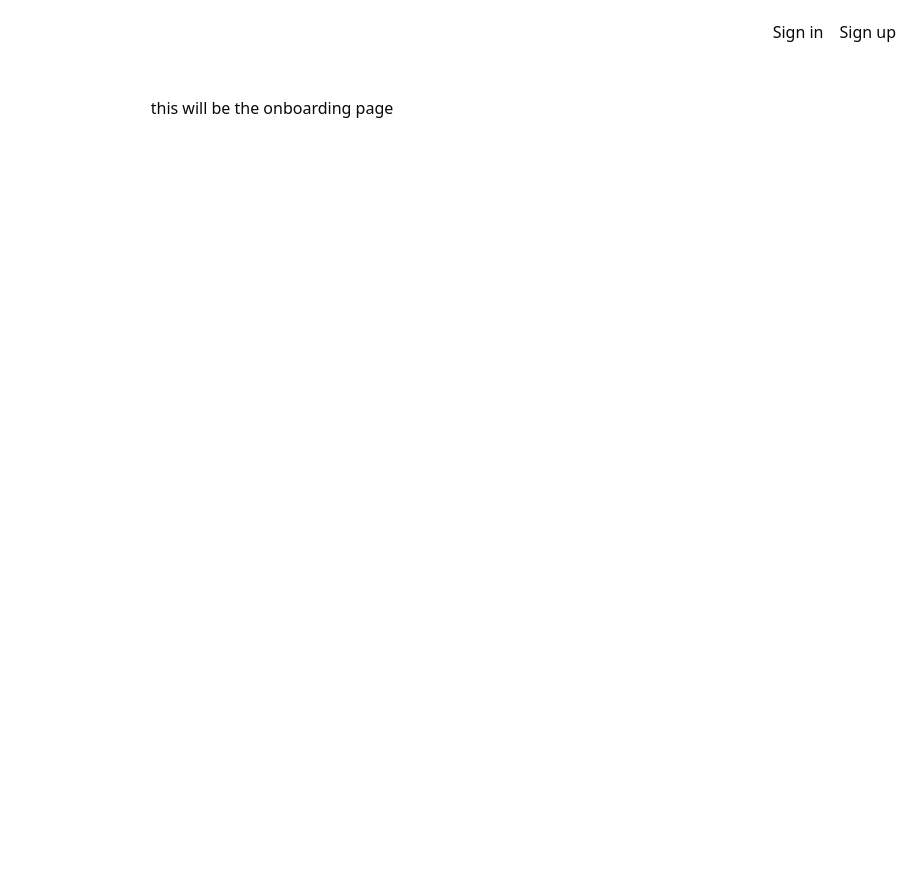
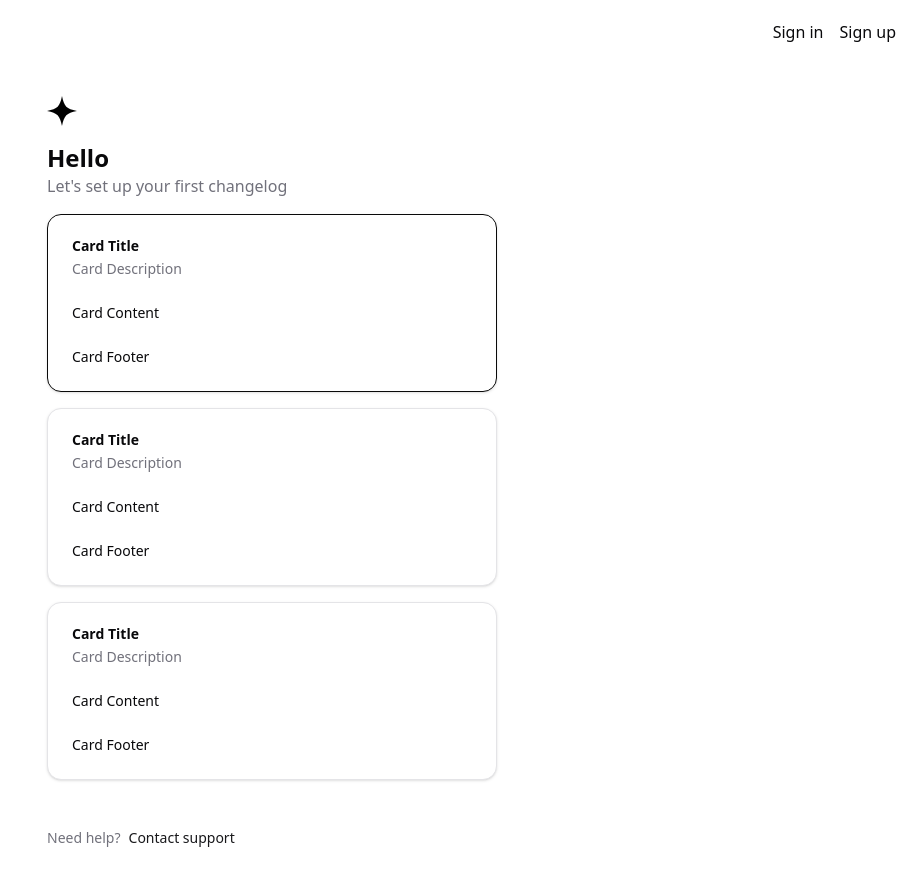
Before and after one commit to tejasvajaitly/nebula, a Next.js app: page /onboarding in a window 1280 px wide. Shown: the whole page, without its empty margins (368-1280 px from the left). Before the commit the page ends 800 px from the top, so only its background shows below. Built offline with nearby package versions, Linux system fonts and the light colour scheme; no server answers.

Commit message:
onboarding cards init

```diff
--- /dev/null
+++ b/src/app/onboarding/changelog-card.tsx
@@ -0,0 +1,38 @@
+import {
+  Card,
+  CardContent,
+  CardDescription,
+  CardFooter,
+  CardHeader,
+  CardTitle,
+} from "@/components/ui/card";
+
+export default function ChangelogCard({
+  activeStep,
+  setActiveStep,
+}: {
+  activeStep: number;
+  setActiveStep: (step: number) => void;
+}) {
+  return (
+    <Card
+      onClick={() => setActiveStep(3)}
+      className={`w-full text-sm cursor-pointer ${
+        activeStep === 3
+          ? `border border-neutral-950 dark:border-neutral-50`
+          : ``
+      }`}
+    >
+      <CardHeader>
+        <CardTitle>Card Title</CardTitle>
+        <CardDescription>Card Description</CardDescription>
+      </CardHeader>
+      <CardContent>
+        <p>Card Content</p>
+      </CardContent>
+      <CardFooter>
+        <p>Card Footer</p>
+      </CardFooter>
+    </Card>
+  );
+}
--- /dev/null
+++ b/src/app/onboarding/github-card.tsx
@@ -0,0 +1,38 @@
+import {
+  Card,
+  CardContent,
+  CardDescription,
+  CardFooter,
+  CardHeader,
+  CardTitle,
+} from "@/components/ui/card";
+
+export default function GithubCard({
+  activeStep,
+  setActiveStep,
+}: {
+  activeStep: number;
+  setActiveStep: (step: number) => void;
+}) {
+  return (
+    <Card
+      onClick={() => setActiveStep(2)}
+      className={`w-full text-sm cursor-pointer ${
+        activeStep === 2
+          ? `border border-neutral-950 dark:border-neutral-50`
+          : ``
+      }`}
+    >
+      <CardHeader>
+        <CardTitle>Card Title</CardTitle>
+        <CardDescription>Card Description</CardDescription>
+      </CardHeader>
+      <CardContent>
+        <p>Card Content</p>
+      </CardContent>
+      <CardFooter>
+        <p>Card Footer</p>
+      </CardFooter>
+    </Card>
+  );
+}
--- /dev/null
+++ b/src/app/onboarding/org-card.tsx
@@ -0,0 +1,38 @@
+import {
+  Card,
+  CardContent,
+  CardDescription,
+  CardFooter,
+  CardHeader,
+  CardTitle,
+} from "@/components/ui/card";
+
+export default function OrgCard({
+  activeStep,
+  setActiveStep,
+}: {
+  activeStep: number;
+  setActiveStep: (step: number) => void;
+}) {
+  return (
+    <Card
+      onClick={() => setActiveStep(1)}
+      className={`w-full text-sm cursor-pointer ${
+        activeStep === 1
+          ? `border border-neutral-950 dark:border-neutral-50`
+          : ``
+      }`}
+    >
+      <CardHeader>
+        <CardTitle>Card Title</CardTitle>
+        <CardDescription>Card Description</CardDescription>
+      </CardHeader>
+      <CardContent>
+        <p>Card Content</p>
+      </CardContent>
+      <CardFooter>
+        <p>Card Footer</p>
+      </CardFooter>
+    </Card>
+  );
+}
--- a/src/app/onboarding/page.tsx
+++ b/src/app/onboarding/page.tsx
@@ -1,3 +1,59 @@
+"use client";
+
+import OrgCard from "./org-card";
+import GithubCard from "./github-card";
+import ChangelogCard from "./changelog-card";
+import Image from "next/image";
+import Link from "next/link";
+import { useState } from "react";
+
 export default function Page() {
-  return <p>this will be the onboarding page</p>;
+  const [activeStep, setActiveStep] = useState<number>(1);
+  return (
+    <div className="flex flex-col justify-start items-center w-full sm:w-[450px] gap-4">
+      <Header />
+      <OrgCard activeStep={activeStep} setActiveStep={setActiveStep} />
+      <GithubCard activeStep={activeStep} setActiveStep={setActiveStep} />
+      <ChangelogCard activeStep={activeStep} setActiveStep={setActiveStep} />
+      <Footer />
+    </div>
+  );
 }
+
+function Header() {
+  return (
+    <>
+      <div className="w-full flex flex-row justify-start items-center">
+        <Image
+          src="/logo.svg"
+          className="dark:invert"
+          alt="Nebula logo"
+          width={30}
+          height={30}
+          priority
+        />
+      </div>
+
+      <div className="w-full flex flex-col justify-start items-start">
+        <p className="text-2xl font-extrabold">Hello</p>
+        <p className="text-muted-foreground">
+          Let's set up your first changelog
+        </p>
+      </div>
+    </>
+  );
+}
+
+function Footer() {
+  return (
+    <div className="w-full flex flex-row justify-start items-center gap-2 mt-8">
+      <p className="text-muted-foreground text-sm">Need help?</p>
+      <Link
+        className="text-primary text-sm"
+        href="mailto:tejasvajaitly@gmail.com"
+      >
+        Contact support
+      </Link>
+    </div>
+  );
+}
```
Also changed, not shown: public/logo.svg (added), 1 other file (tests, documents, lock files or other folders).
